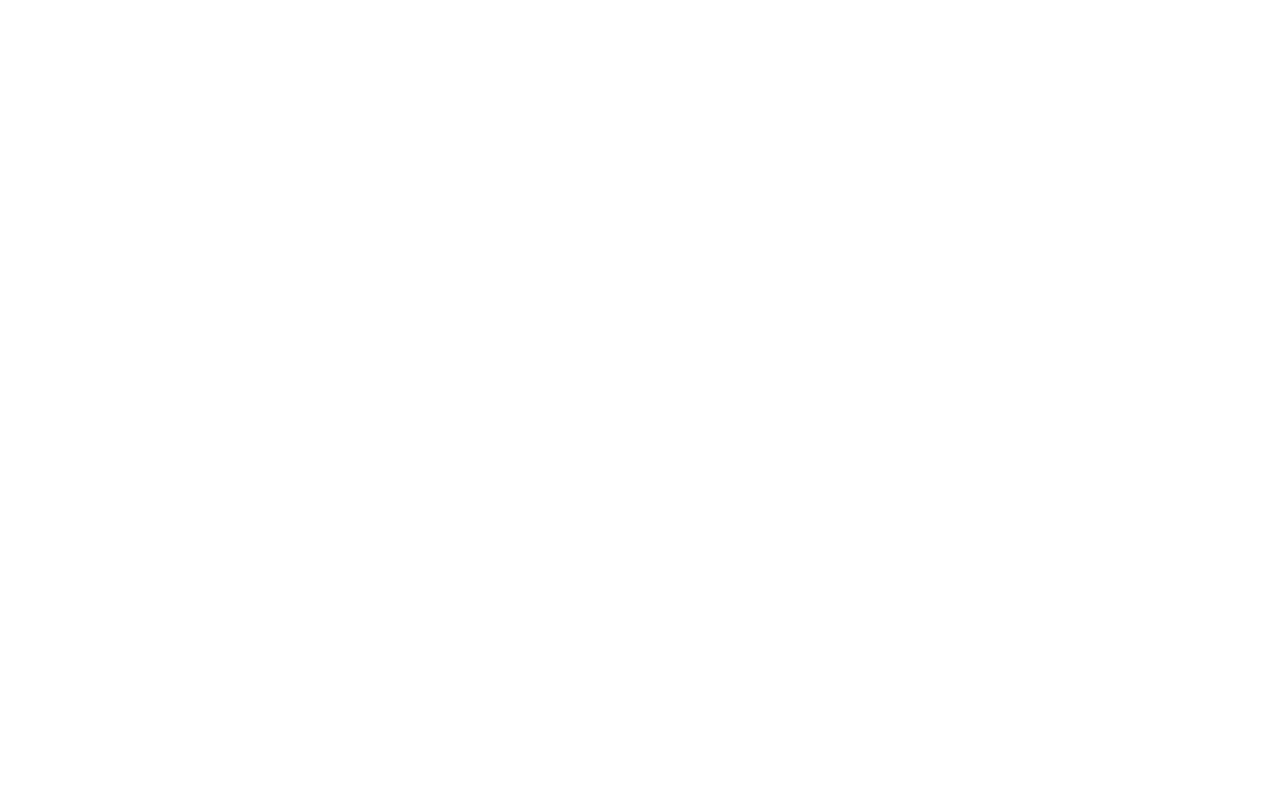
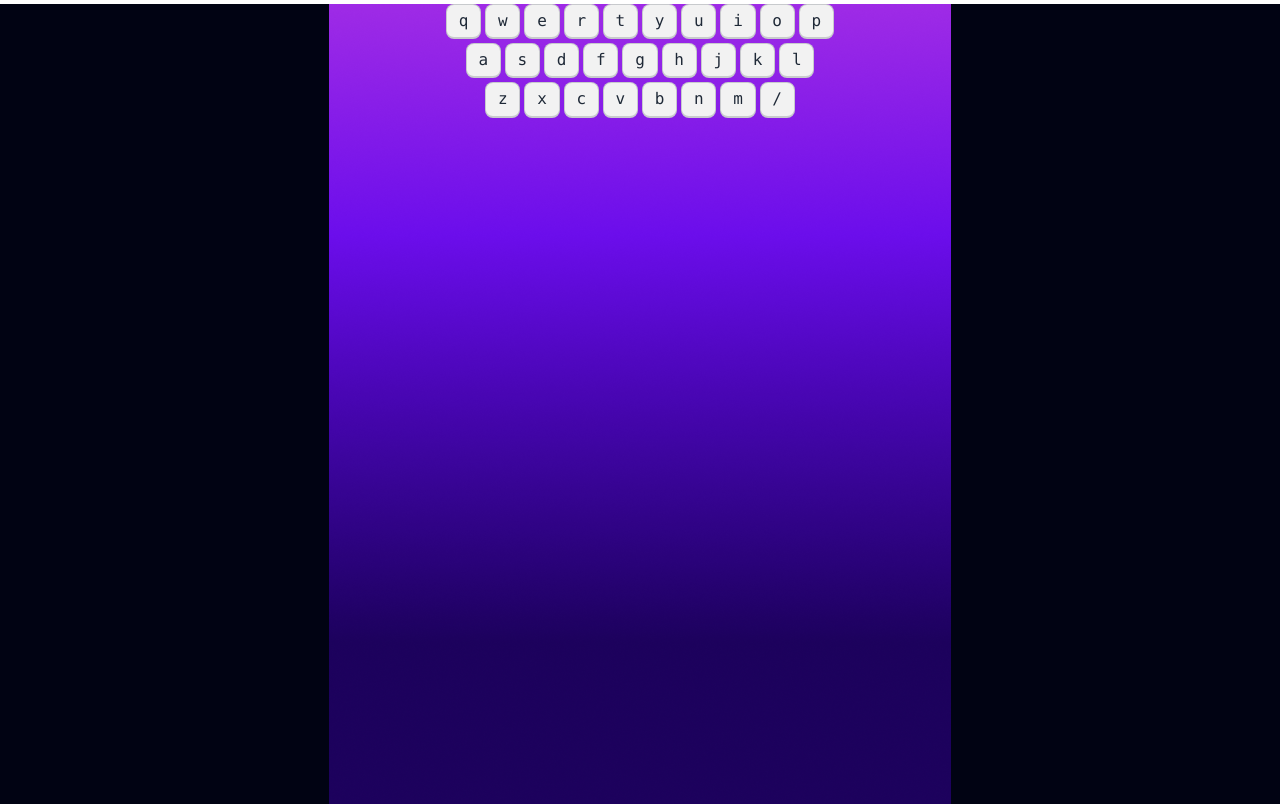
Before and after one commit to Jahid1987/alphabet-clash, a plain HTML site: page index.html in a window 1280 px wide. Drawn offline with nearby package versions, Linux system fonts and the light colour scheme.

Commit message:
Home section added

```diff
--- a/index.html
+++ b/index.html
@@ -1,10 +1,88 @@
 <html lang="en">
-<head>
-    <meta charset="UTF-8">
-    <meta name="viewport" content="width=device-width, initial-scale=1.0">
+  <head>
+    <meta charset="UTF-8" />
+    <meta name="viewport" content="width=device-width, initial-scale=1.0" />
     <title>Alphabet Clash</title>
-</head>
-<body>
+    <!-- google fonts  -->
+    <link rel="preconnect" href="https://fonts.googleapis.com" />
+    <link rel="preconnect" href="https://fonts.gstatic.com" crossorigin />
+    <link
+      href="https://fonts.googleapis.com/css2?family=Anton&family=Poppins:wght@400;500;600;700;800&display=swap"
+      rel="stylesheet"
+    />
+    <!-- daisy link  -->
+    <link
+      href="https://cdn.jsdelivr.net/npm/daisyui@4.7.0/dist/full.min.css"
+      rel="stylesheet"
+      type="text/css"
+    />
+    <script src="https://cdn.tailwindcss.com"></script>
+    <!-- customized style  -->
+    <style>
+      .font-poppins {
+        font-family: "Poppins", sans-serif;
+      }
+      .anton-regular {
+        font-family: "Anton", sans-serif;
+        font-weight: 400;
+        font-style: normal;
+      }
+    </style>
+  </head>
+  <body>
+    <main
+      class="bg-[#010313] min-h-screen bg-[url(images/background.png)] bg-no-repeat bg-center font-poppins"
+    >
+      <!-- Home section  -->
+      <section
+        class="hidden flex flex-col justify-center items-center min-h-screen gap-14"
+      >
+        <h1 class="text-white text-[170px] anton-regular">Alphabet Clash</h1>
+        <p class="text-white text-2xl">
+          Unleash Your keyboard Kung Fu:Press "enter" to Play
+        </p>
+        <button class="btn w-[175px] h-[73px] text-2xl font-semibold">
+          Play Now
+        </button>
+      </section>
 
-</body>
+      <!-- playground section  -->
+      <section class="playground">
+        <div class="flex justify-center gap-1 my-1 w-full">
+          <kbd class="kbd">q</kbd>
+          <kbd class="kbd">w</kbd>
+          <kbd class="kbd">e</kbd>
+          <kbd class="kbd">r</kbd>
+          <kbd class="kbd">t</kbd>
+          <kbd class="kbd">y</kbd>
+          <kbd class="kbd">u</kbd>
+          <kbd class="kbd">i</kbd>
+          <kbd class="kbd">o</kbd>
+          <kbd class="kbd">p</kbd>
+        </div>
+        <div class="flex justify-center gap-1 my-1 w-full">
+          <kbd class="kbd">a</kbd>
+          <kbd class="kbd">s</kbd>
+          <kbd class="kbd">d</kbd>
+          <kbd class="kbd">f</kbd>
+          <kbd class="kbd">g</kbd>
+          <kbd class="kbd">h</kbd>
+          <kbd class="kbd">j</kbd>
+          <kbd class="kbd">k</kbd>
+          <kbd class="kbd">l</kbd>
+        </div>
+        <div class="flex justify-center gap-1 my-1 w-full">
+          <kbd class="kbd">z</kbd>
+          <kbd class="kbd">x</kbd>
+          <kbd class="kbd">c</kbd>
+          <kbd class="kbd">v</kbd>
+          <kbd class="kbd">b</kbd>
+          <kbd class="kbd">n</kbd>
+          <kbd class="kbd">m</kbd>
+          <kbd class="kbd">/</kbd>
+        </div>
+      </section>
+      <section class="score"></section>
+    </main>
+  </body>
 </html>
--- /dev/null
+++ b/tailwind.config.js
@@ -0,0 +1,6 @@
+/** @type {import('tailwindcss').Config} */
+export const content = ["./src/**/*.{html,js}"];
+export const theme = {
+  extend: {},
+};
+export const plugins = [];
```
Also changed, not shown: images/background.png (added), images/play.png (added).
